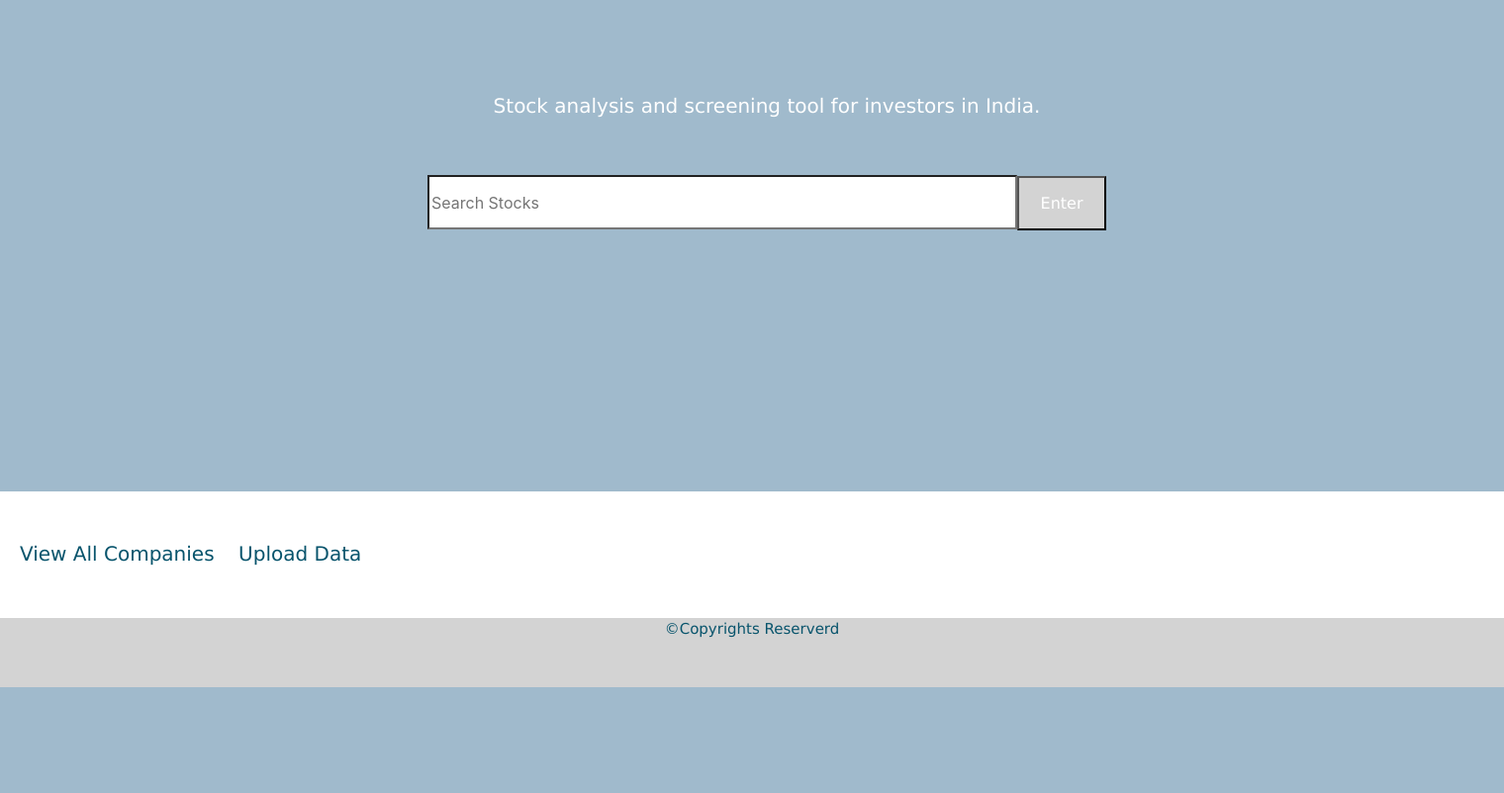
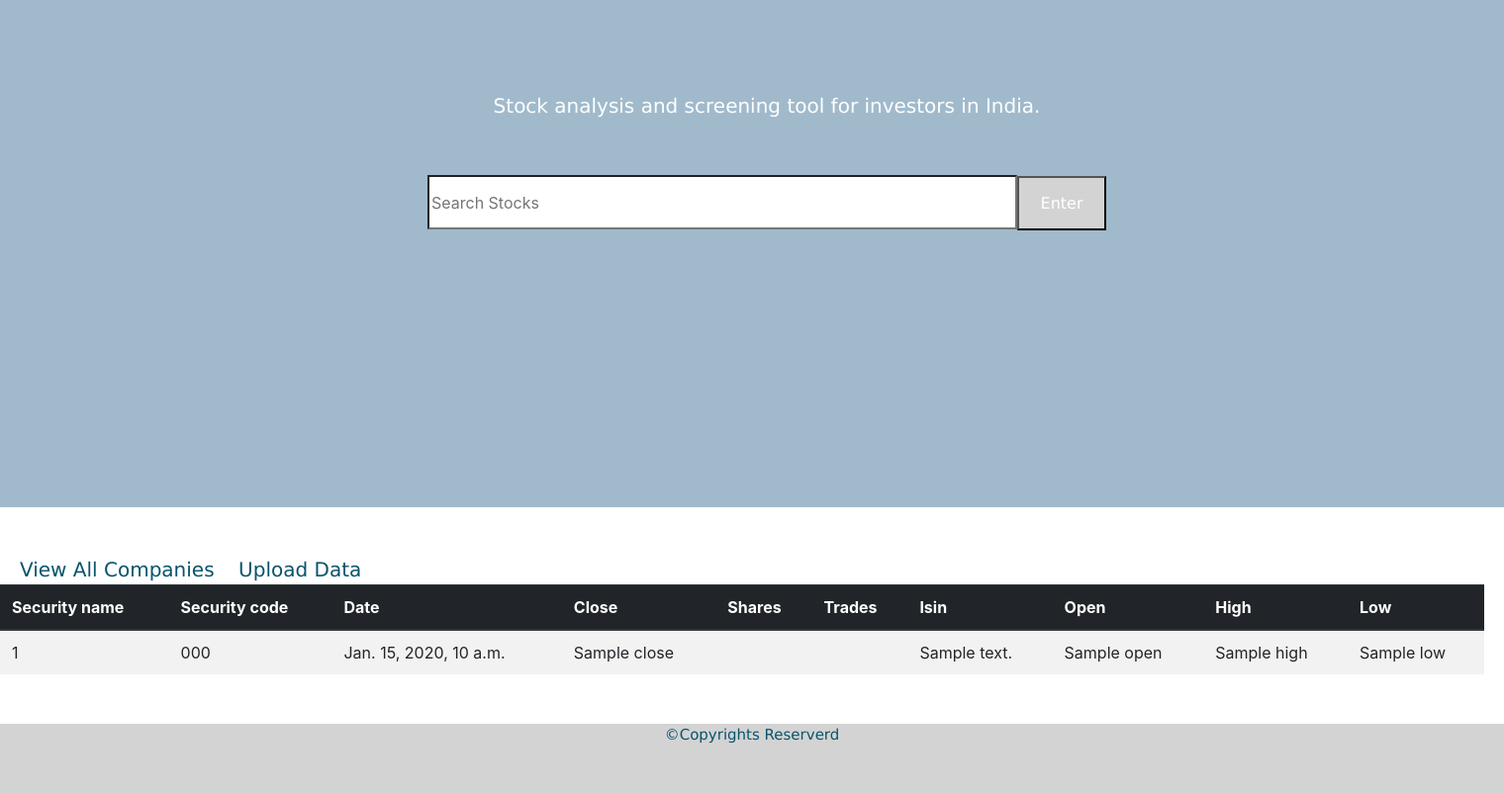
Before and after one commit to BrundaBR/stock-analysis, a Django app: template stockanalysis/templates/index.html in a window 1520 px wide. Shown: the part 275-1077 px from the top of the page at 99% size. Before the commit the page ends 970 px from the top, so only its background shows below. Run offline with Django 3.2, Linux system fonts and the light colour scheme; the template is opened without the code that fills it: most values are stand-ins (such as "Sample title", 1, 10 or a date in 2020); some libraries are stand-ins or nearby versions.

Commit message:
search bar

```diff
--- a/stockanalysis/templates/index.html
+++ b/stockanalysis/templates/index.html
@@ -39,8 +39,10 @@
     <br>
     <br>
     <h5>Stock analysis and screening tool for investors in India.</h5>
-    <input type="search" placeholder="Search Stocks"><button type="submit">Enter</button>
-</div>
+    <form type="get">
+    <input type="search" id="gsearch" placeholder="Search Stocks" name="g"><button type="submit">Enter</button>
+  </form></div>
+
 <br>
 <br>
 <br>
@@ -58,6 +60,70 @@
 <br>
 <a href={% url 'view' %}>View All Companies</a>
 <a href={% url 'upload' %}>Upload Data</a>
+<div class="main">
+  <div class="table table-striped">
+
+  <table border="0.1" width="1500">
+    <thead>
+
+      <tr class="thead-dark">
+
+        <th scope="col">Security name</th>
+        <th scope="col">Security code</th>
+        <th scope="col">Date</th>
+        <th scope="col">Close</th>
+        <th scope="col">Shares</th>
+        <th scope="col">Trades</th>
+        <th scope="col">Isin</th>
+        <th scope="col">Open</th>
+        <th scope="col">High</th>
+        <th scope="col">Low</th>
+
+
+      </tr>
+    </thead>
+   <tbody>
+
+  {% for vi in stock_obtained %}
+  <tr >
+
+  <td>{{ vi.id }} </td>
+  <td>
+  {{ vi.security_code }}</td>
+  <td>
+  {{ vi.copy_date }}</td>
+  <td>
+  {{ vi.close }}</td>
+  <td>
+  {{ vi.no_of_shares }}</td>
+  <td>
+  {{ vi.no_trades }}</td>
+  <td>
+  {{ vi.isin }}</td>
+  <td>
+  {{ vi.open }}</td>
+  <td>
+  {{ vi.high }}</td>
+  <td>
+  {{ vi.low }}</td>
+
+
+
+  {% endfor %}
+  </tr>
+
+
+
+
+
+
+  </tbody>
+  </div>
+  </table></center>
+  </div>
+
+  </div>
+  </center>
 <style>
   .footer{
     height: 70px;
--- a/stockanalysis/templates/tableview.html
+++ b/stockanalysis/templates/tableview.html
@@ -12,8 +12,6 @@
     <br>
     <br>
 
-{% for i in df %}
-{{ i.id }}
-{% endfor %}
+{{df}}
 </body>
     </html>
```
Also changed, not shown: stockanalysis/stocks/views.py (+17 -2 lines), stockanalysis/templates/viewstock.html (added, +75 -0 lines).
